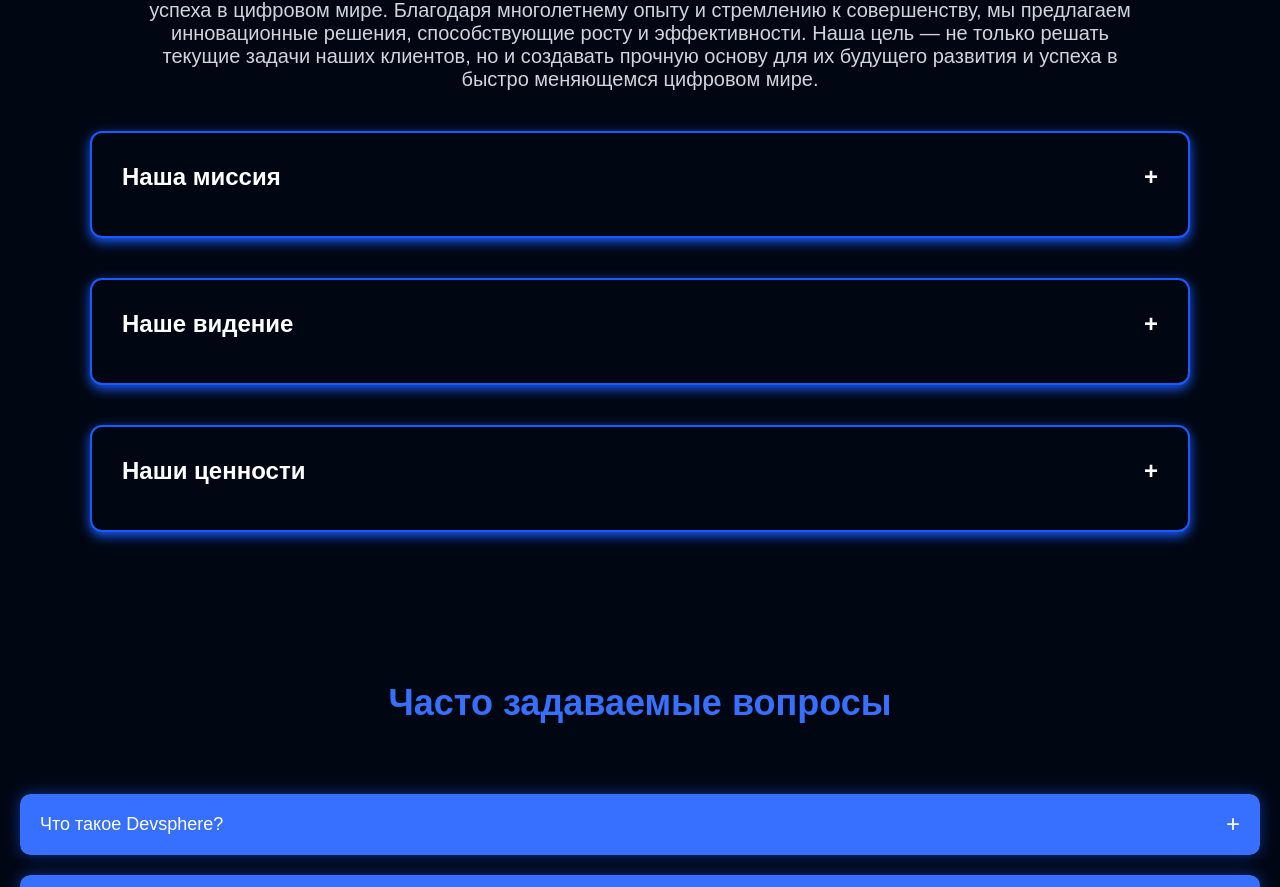
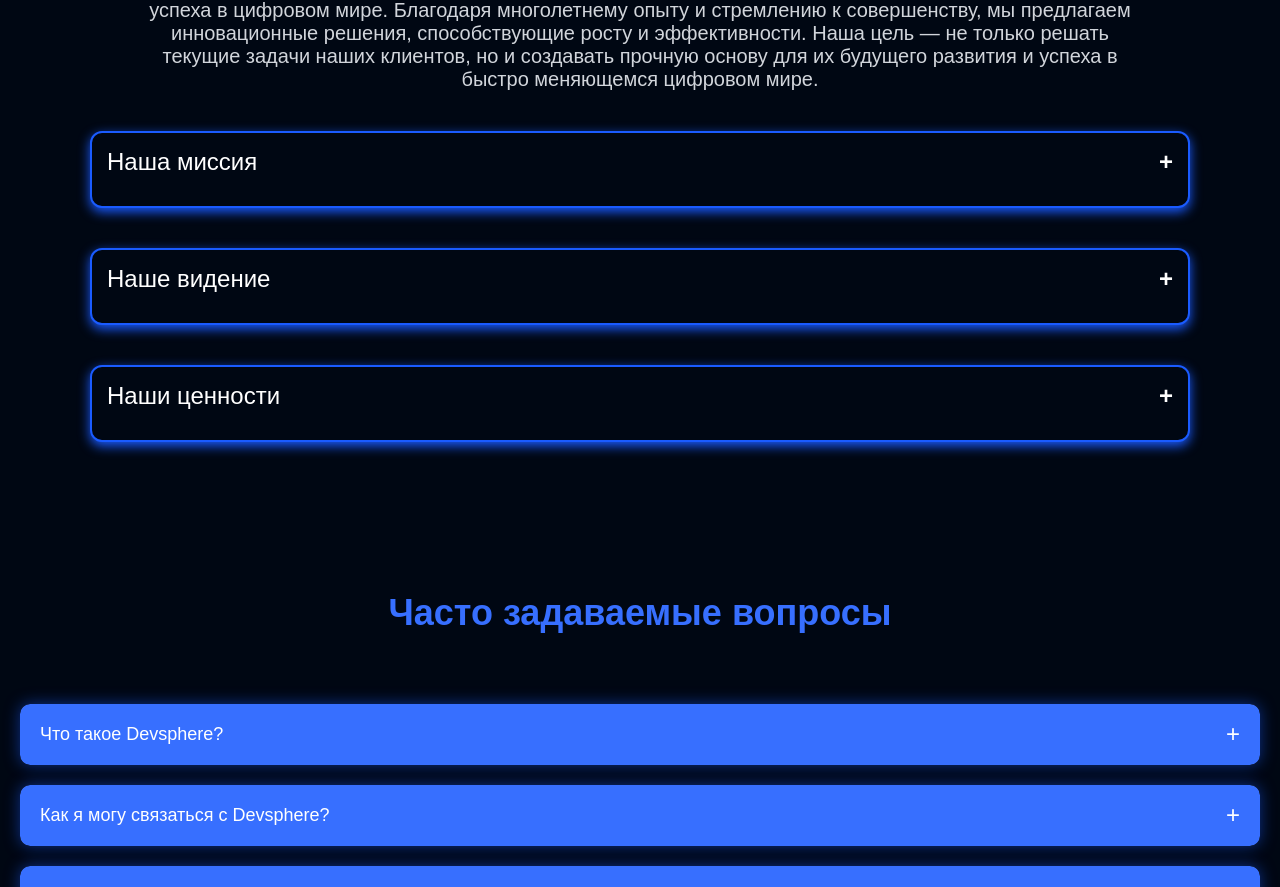
Before and after one commit to JahongirFox/DevSphere-IT-Company, a React (Vite) app: page / in a window 1280 px wide. Shown: the part 4963-5850 px from the top of the page. Built offline with nearby package versions, Linux system fonts and the light colour scheme.

Commit message:
JahongirFox

```diff
--- a/src/Pages/Home/Home4/Home4.css
+++ b/src/Pages/Home/Home4/Home4.css
@@ -36,7 +36,7 @@
 .home4-card {
     background-color: #000713;
     color: white;
-    padding: 30px;
+    padding: 15px;
     border-radius: 12px;
     margin-bottom: 40px;
     border: 2px solid #1a5bff;
@@ -52,7 +52,7 @@
 
 .home4-card-title {
     font-size: 24px;
-    font-weight: 700;
+    font-weight: 100;
     color: white;
     margin-bottom: 15px;
     display: flex;
```
